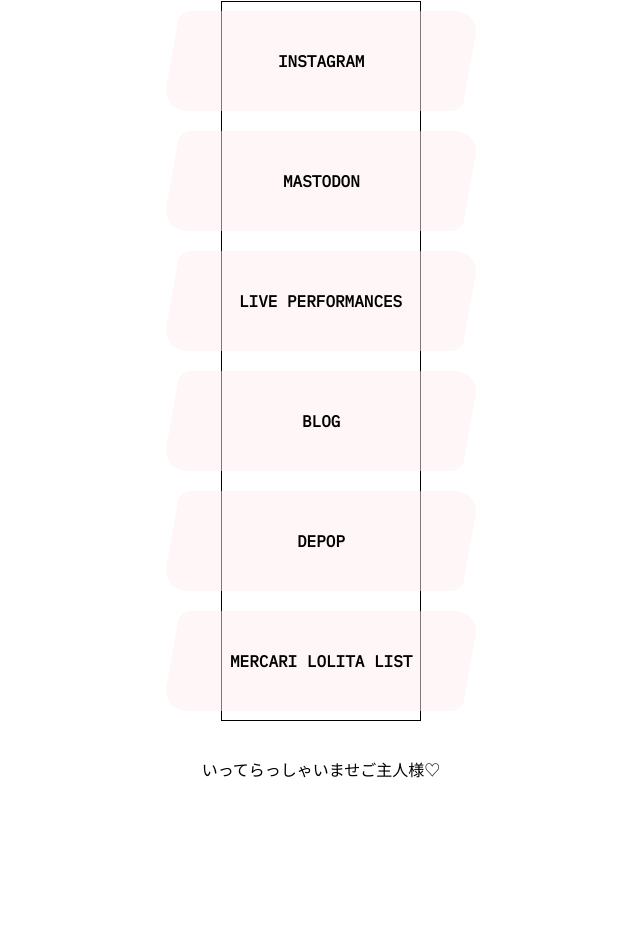
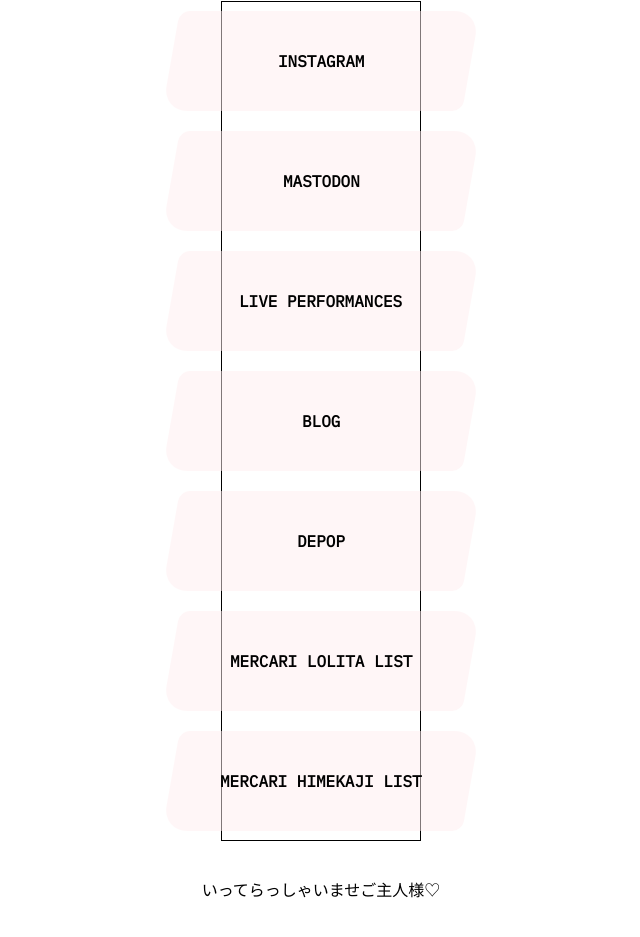
Before and after one commit to MeganeMidori/pj-hi.me, a plain HTML site: page index.html in a window 1280 px wide. Shown: the part 348-1285 px from the top of the page, without its empty margins (319-959 px from the left). Before the commit the page ends 1229 px from the top, so only its background shows below. Drawn offline with Linux system fonts and the light colour scheme.

Commit message:
Update index.html

```diff
--- a/index.html
+++ b/index.html
@@ -134,6 +134,9 @@
         <div class="link center">
           <a href="https://jp.mercari.com/search?brand_id=188%2C3650%2C3822%2C3897%2C154%2C630%2C1223%2C4046%2C17594&sort=created_time&order=desc">Mercari Lolita List</a>
         </div>
+        <div class="link center">
+          <a href="https://jp.mercari.com/search?order=desc&sort=created_time&brand_id=1292%2C3713%2C4035%2C3909%2C9902%2C9905%2C3731%2C7021%2C1369">Mercari Himekaji List</a>
+        </div>
       </div>
       <div class="links"></div>
     </div>
```
